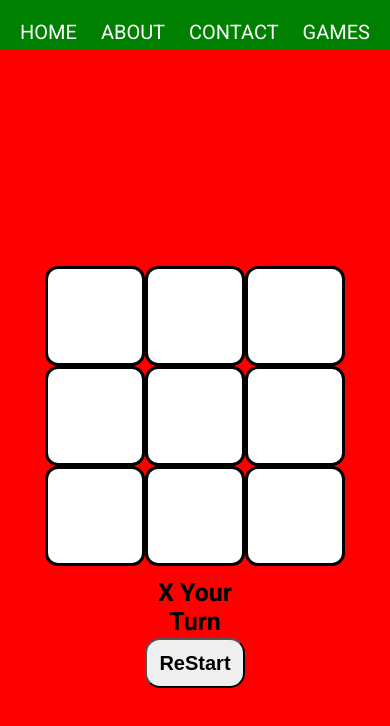
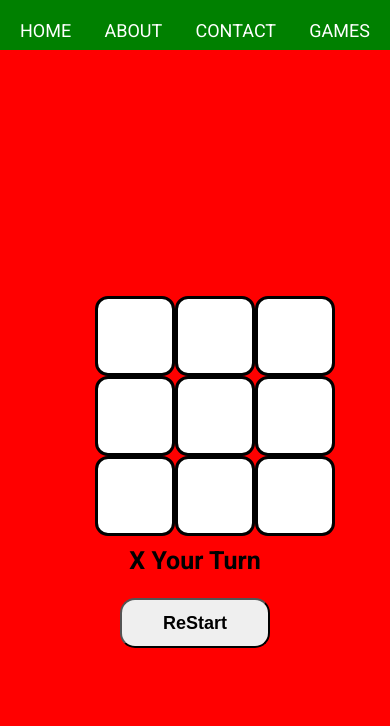
Before and after one commit to Pramyagit/tic-tacgame, a plain HTML site: page index.html in a window 390 px wide. Drawn offline with Linux system fonts and the light colour scheme.

Commit message:
Update style.css

```diff
--- a/style.css
+++ b/style.css
@@ -128,3 +128,49 @@ animation:blinks 1s infinite;
     }
 
 }
+@media screen  and (max-width:600px){
+    .menuList{
+        font-size:18px;
+        cursor: pointer;
+    }
+    .tac-toe{
+        width:200px;
+        height:200px;
+        /* background-color: white; */
+        display: grid;
+        grid-template-columns: repeat(3,auto);
+        border-radius: 3px;
+        margin:0;
+    }
+
+    .items{
+        border:3px solid black;
+        background-color: white;
+        border-radius: 13px;
+        height:80px;
+        width:80px;
+        display:flex;
+        align-items: center;
+        justify-content: center;
+        cursor: pointer;
+    }
+   .main .status{
+margin-top:50px;
+   }
+.status{
+  width:200px;
+height:50px;
+    /* background-color: white; */
+    text-align: center;
+    margin:2px;
+    font-size:25px;
+    font-weight:bold;
+}
+.restart{
+    border-radius: 15px;
+    height:50px;
+    width:150px;
+    font-size:18px;
+    font-weight:bold;
+}
+}
```
